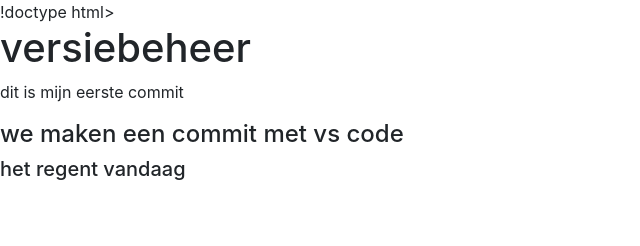
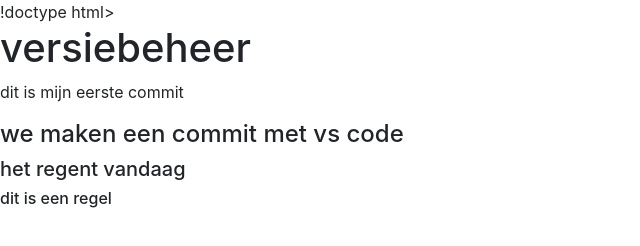
Before and after one commit to Gabrielle-Spits/vebr-jaar1-c2019, a plain HTML site: page index.html in a window 1280 px wide. Shown: the whole page, without its empty margins (0-640 px from the left). Drawn offline with nearby package versions, Linux system fonts and the light colour scheme.

Commit message:
Commit gemaakt tmet vs code source control

```diff
--- a/index.html
+++ b/index.html
@@ -16,7 +16,7 @@
 
     <h4>we maken een commit met vs code</h4>
     <h5>het regent vandaag</h5>
-
+    <h6>dit is een regel</h6>
 
 
 
```
